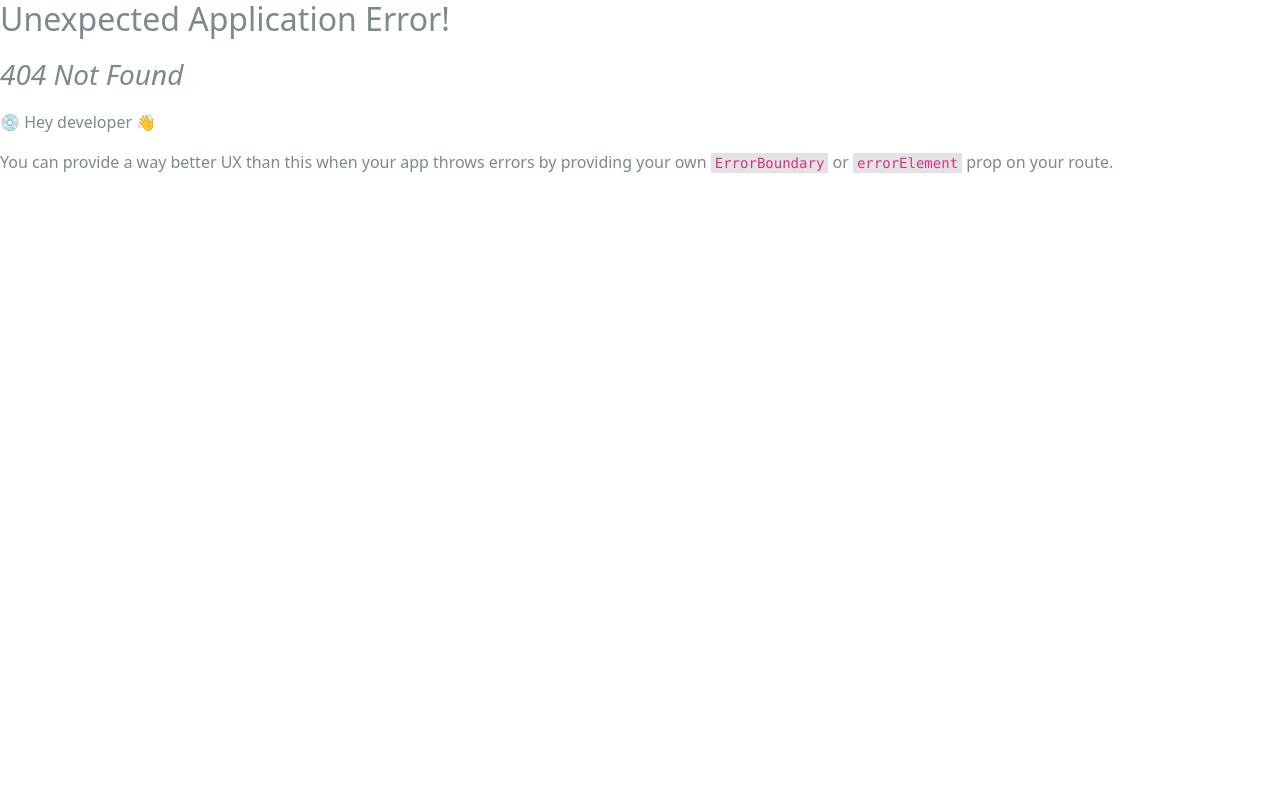
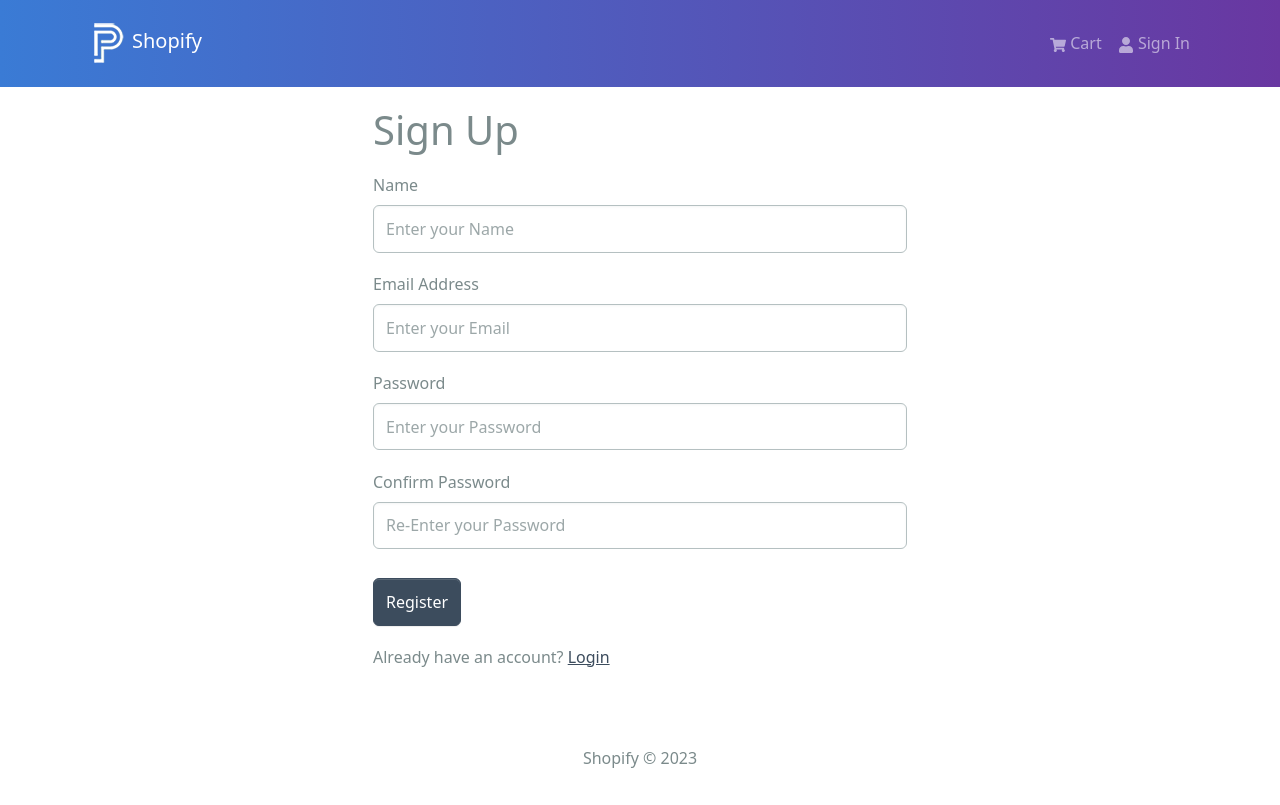
Before and after one commit to rahulrs-30/shopify, a React (Create React App) app in the folder frontend/: page /register in a window 1280 px wide. Before the commit this address had no page. Built offline with nearby package versions, Linux system fonts and the light colour scheme.

Commit message:
frontend auth complete

```diff
--- a/frontend/src/components/Header.js
+++ b/frontend/src/components/Header.js
@@ -1,15 +1,29 @@
+import { useNavigate } from "react-router-dom";
 import { Navbar, Nav, Container, Badge, NavDropdown } from "react-bootstrap";
 import { FaShoppingCart, FaUser } from "react-icons/fa";
 import { LinkContainer } from "react-router-bootstrap";
+import { useSelector, useDispatch } from "react-redux";
+import { useLogoutMutation } from "../slices/usersApiSlice";
+import { logout } from '../slices/authSlice';
 import logo from "../assets/logo.png";
-import { useSelector } from "react-redux";
 
 const Header = () => {
   const { cartItems } = useSelector((state) => state.cart);
   const { userInfo } = useSelector((state) => state.auth);
 
-  const logoutHandler = ()=>{
-    console.log('Logout');
+  const dispatch = useDispatch();
+  const navigate = useNavigate();
+
+  const [logoutApiCall] = useLogoutMutation();
+
+  const logoutHandler = async()=>{
+    try {
+      await logoutApiCall().unwrap();
+      dispatch(logout());
+      navigate('/login');
+    } catch (err) {
+      console.log(err);
+    }
   }
 
   return (
--- a/frontend/src/index.js
+++ b/frontend/src/index.js
@@ -13,6 +13,7 @@
 import ProductScreen from './screens/ProductScreen';
 import CartScreen from './screens/CartScreen';
 import LoginScreen from './screens/LoginScreen';
+import RegisterScreen from './screens/RegisterScreen';
 
 const router = createBrowserRouter(
   createRoutesFromElements(
@@ -21,6 +22,7 @@
       <Route  path='/product/:id' element={<ProductScreen />} />
       <Route  path='/cart' element={<CartScreen />} />
       <Route  path='/login' element={<LoginScreen />} />
+      <Route  path='/register' element={<RegisterScreen />} />
     </Route>
   )
 );
--- /dev/null
+++ b/frontend/src/screens/RegisterScreen.js
@@ -0,0 +1,106 @@
+import React from "react";
+import { useState, useEffect } from "react";
+import { Link, useLocation, useNavigate } from "react-router-dom";
+import { Form, Button, Row, Col } from "react-bootstrap";
+import { useDispatch,useSelector } from "react-redux";
+import FormContainer from "../components/FormContainer";
+import Loader from '../components/Loader';
+import { useRegisterMutation } from "../slices/usersApiSlice";
+import { setCredentials } from "../slices/authSlice";
+import {toast} from 'react-toastify';
+
+const RegisterScreen = () => {
+    const [name, setName] = useState("");
+    const [email, setEmail] = useState("");
+    const [password, setPassword] = useState("");
+    const [confirmPassword, setConfirmPassword] = useState("");
+
+    const dispatch =useDispatch();
+    const navigate=useNavigate();
+
+    const [register, {isLoading}] = useRegisterMutation();
+
+    const {userInfo} = useSelector((state)=> state.auth);
+
+    const {search} =useLocation();
+    const sp =new URLSearchParams(search);
+    const redirect =sp.get('redirect') || '/';
+
+    useEffect(() => {
+        if(userInfo){
+            navigate(redirect);
+        }
+    },[userInfo,redirect,navigate]);
+
+    const submitHandler = async (e) => {
+        e.preventDefault();
+        if(password!==confirmPassword){
+            toast.error('Passwords do not match');
+            return;
+        }else{
+            try {
+                const res =await register({name,email,password}).unwrap();
+                dispatch(setCredentials({...res, }));
+                navigate(redirect);
+            } catch (err) {
+                toast.error(err?.data?.message || err.error);
+            }
+        }
+
+    };
+
+    return (
+        <FormContainer>
+            <h1>Sign Up</h1>
+            <Form onSubmit={submitHandler}>
+                <Form.Group controlId="email" className="my-3">
+                    <Form.Label>Name</Form.Label>
+                    <Form.Control
+                        type="text"
+                        placeholder="Enter your Name"
+                        value={name}
+                        onChange={(e) => setName(e.target.value)}
+                    ></Form.Control>
+                </Form.Group>
+                <Form.Group controlId="email" className="my-3">
+                    <Form.Label>Email Address</Form.Label>
+                    <Form.Control
+                        type="email"
+                        placeholder="Enter your Email"
+                        value={email}
+                        onChange={(e) => setEmail(e.target.value)}
+                    ></Form.Control>
+                </Form.Group>
+                <Form.Group controlId="password" className="my-3">
+                    <Form.Label>Password</Form.Label>
+                    <Form.Control
+                        type="password"
+                        placeholder="Enter your Password"
+                        value={password}
+                        onChange={(e) => setPassword(e.target.value)}
+                    ></Form.Control>
+                </Form.Group>
+                <Form.Group controlId="confirmPassword" className="my-3">
+                    <Form.Label>Confirm Password</Form.Label>
+                    <Form.Control
+                        type="password"
+                        placeholder="Re-Enter your Password"
+                        value={confirmPassword}
+                        onChange={(e) => setConfirmPassword(e.target.value)}
+                    ></Form.Control>
+                </Form.Group>
+                <Button type="submit" variant="primary" className="mt-2" disabled={ isLoading}>
+                    Register
+                </Button>
+                {isLoading && <Loader /> }
+            </Form>
+            <Row className="py-3">
+                <Col>
+                    Already have an account?{' '} <Link to={redirect ? `/login?redirect=${redirect}` : '/login'}>Login</Link>
+                </Col>
+            </Row>
+        </FormContainer>
+    );
+};
+
+export default RegisterScreen;
--- a/frontend/src/slices/authSlice.js
+++ b/frontend/src/slices/authSlice.js
@@ -10,9 +10,13 @@
         setCredentials: (state,action)=>{
             state.userInfo= action.payload;
             localStorage.setItem('userInfo',JSON.stringify(action.payload));
-        }
+        },
+        logout: (state,action)=> {
+            state.userInfo = null;
+            localStorage.removeItem("userInfo");
+        },
     }
 });
 
-export const {setCredentials}= authSlice.actions;
+export const {setCredentials, logout }= authSlice.actions;
 export default authSlice.reducer;
--- a/frontend/src/slices/usersApiSlice.js
+++ b/frontend/src/slices/usersApiSlice.js
@@ -10,7 +10,20 @@
         body: data,
       }),
     }),
+    register: builder.mutation({
+      query: (data)=>({
+        url:`${USERS_URL}`,
+        method:"POST",
+        body: data,
+      }),
+    }),
+    logout: builder.mutation({
+      query: () => ({
+        url: `${USERS_URL}/logout`,
+        method: "POST",
+      }),
+    }),
   }),
 });
 
-export const { useLoginMutation } = userApiSlice;
+export const { useLoginMutation, useLogoutMutation, useRegisterMutation } = userApiSlice;
```
